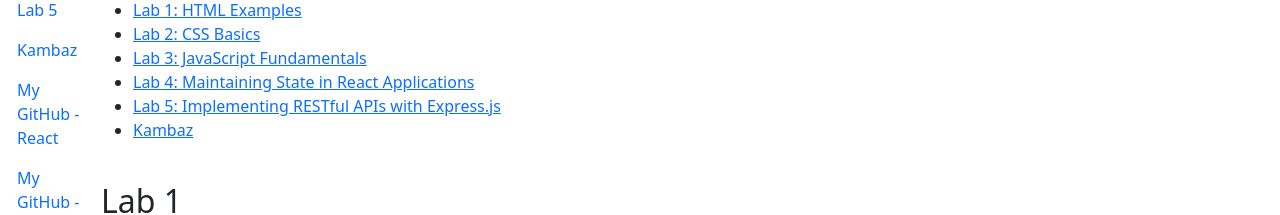
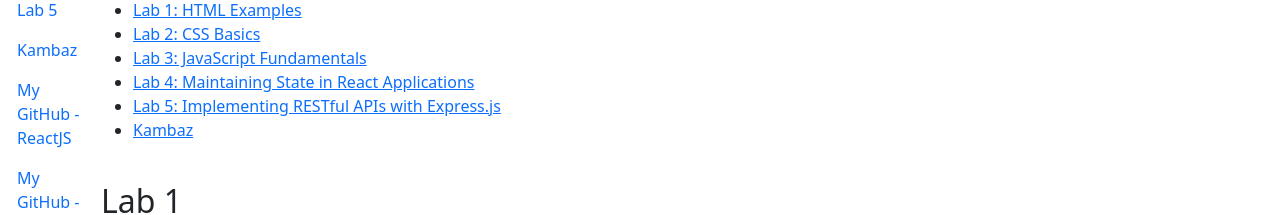
Before and after one commit to mahip19/kambaz-next-js-cs5610-fa25-05, a Next.js app: page /Labs in a window 1280 px wide. Shown: the part 211-426 px from the top of the page. Built offline with nearby package versions, Linux system fonts and the light colour scheme.

Commit message:
toc updated

```diff
--- a/app/Labs/TOC.tsx
+++ b/app/Labs/TOC.tsx
@@ -67,7 +67,7 @@ export default function TOC() {
       </NavItem>
       <NavItem>
         <NavLink href="https://github.com/mahip19/kambaz-next-js-cs5610-fa25-05">
-          My GitHub - React
+          My GitHub - ReactJS
         </NavLink>
       </NavItem>
       <NavItem>
```
